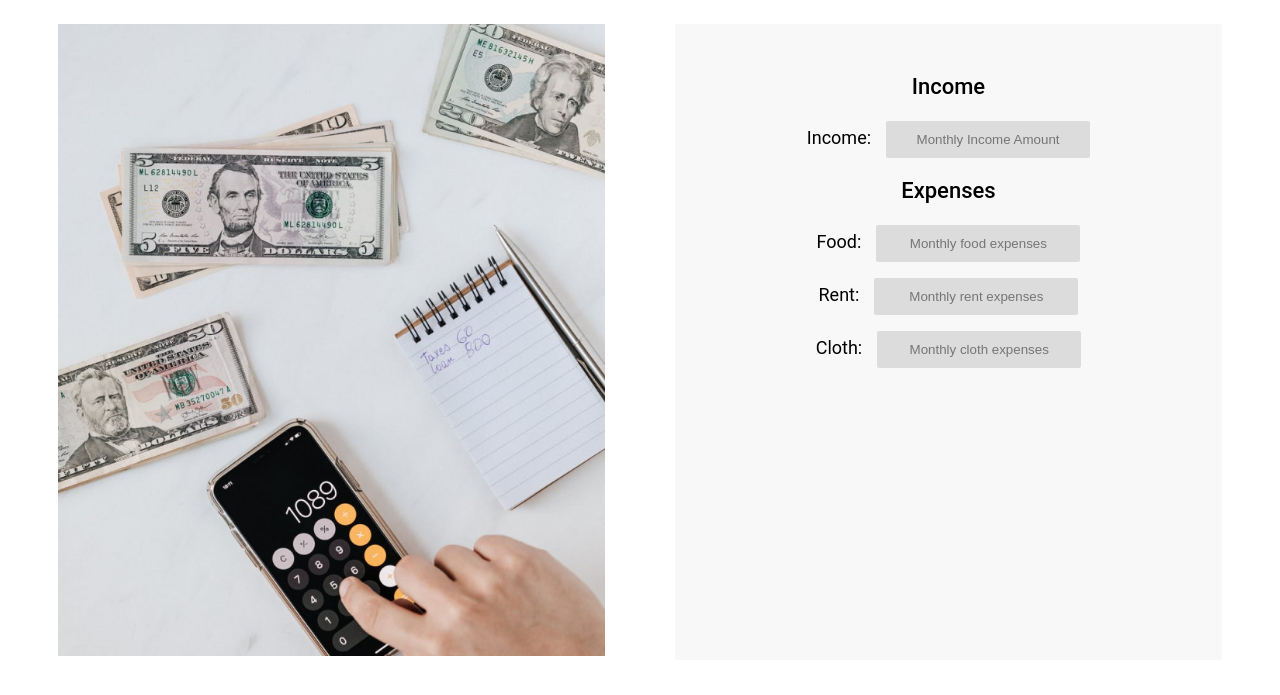
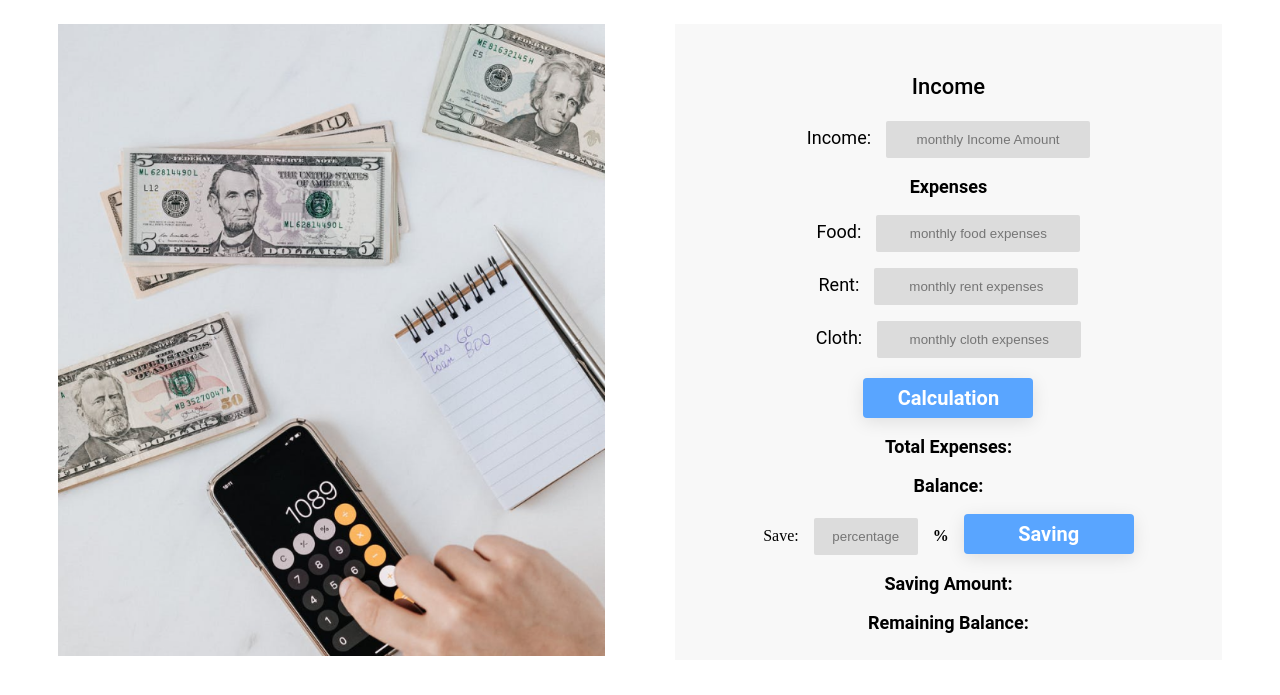
Before and after one commit to younuskhan1/my-money-master, a plain HTML site: page index.html in a window 1280 px wide. Shown: the part 77-772 px from the top of the page. Drawn offline with Linux system fonts and the light colour scheme.

Commit message:
money master html file is completed

```diff
--- a/index.css
+++ b/index.css
@@ -10,7 +10,7 @@
 #money-master-section {
     display: flex;
     gap: 6%;
-    margin: 0px 50px 20px;
+    margin: 0px 50px 50px;
 }
 
 #money-master-image {
@@ -39,7 +39,8 @@
 #monthly-income,
 #monthly-food,
 #monthly-rent,
-#monthly-cloth {
+#monthly-cloth,
+#monthly-save {
     text-align: center;
 }
 
@@ -75,8 +76,59 @@ input::-webkit-inner-spin-button {
     color: #000;
     text-align: center;
     font-family: Roboto;
-    font-size: 22px;
-    font-weight: 500;
+    font-size: 18px;
+    font-weight: bolder;
     width: 100%;
+    /* margin-top: 14px; */
+
+}
+
+#calculate-button {
+    border-radius: 4px;
+    border: 0px;
+    background: #59A5FF;
+    box-shadow: 0px 4px 18px 0px rgba(0, 0, 0, 0.10);
+    width: 170px;
+    height: 40px;
+    color: #FFF;
+    font-family: Roboto;
+    font-size: 20px;
+    font-style: normal;
+    font-weight: 700;
+}
+
+#button-holder {
+    width: 100%;
+    text-align: center;
     margin-top: 20px;
 }
+
+#input-save {
+    border-radius: 2px;
+    background: #DCDCDC;
+    border: 0;
+    width: 100px;
+    height: 35px;
+    text-align: center;
+    margin-left: 15px;
+    margin-right: 15px;
+}
+
+#save-button {
+    border-radius: 4px;
+    border: 0px;
+    background: #59A5FF;
+    box-shadow: 0px 4px 18px 0px rgba(0, 0, 0, 0.10);
+    width: 170px;
+    height: 40px;
+    color: #FFF;
+    font-family: Roboto;
+    font-size: 20px;
+    font-style: normal;
+    font-weight: 700;
+    margin-left: 15px;
+}
+
+#saving-percent {
+    font-weight: bolder;
+}
--- a/index.html
+++ b/index.html
@@ -18,14 +18,22 @@
         <div id="income-div">
             <p id="income">Income</p>
             <p id="monthly-income"><span id="income-span">Income:</span><input type="number" id="input-income"
-                    placeholder="Monthly Income Amount"></p>
+                    placeholder="monthly Income Amount"></p>
             <p id="expenses">Expenses</p>
             <p id="monthly-food"><span id="food-span">Food:</span><input type="number" id="input-food"
-                    placeholder="Monthly food expenses"></p>
+                    placeholder="monthly food expenses"></p>
             <p id="monthly-rent"><span id="rent-span">Rent:</span><input type="number" id="input-rent"
-                    placeholder="Monthly rent expenses"></p>
+                    placeholder="monthly rent expenses"></p>
             <p id="monthly-cloth"><span id="cloth-span">Cloth:</span><input type="number" id="input-cloth"
-                    placeholder="Monthly cloth expenses"></p>
+                    placeholder="monthly cloth expenses"></p>
+            <div id="button-holder"><button id="calculate-button">Calculation</button></div>
+            <p id="expenses">Total Expenses: <span id="total-expense-amount"></span></p>
+            <p id="expenses">Balance: <span id="total-balance-amount"></span></p>
+            <p id="monthly-save">Save:<input type="number" id="input-save" placeholder="percentage"><span
+                    id="saving-percent">%</span><button id="save-button">Saving</button>
+            </p>
+            <p id="expenses">Saving Amount: <span id="Saving Amount"></span></p>
+            <p id="expenses">Remaining Balance: <span id="Remaining Balance"></span></p>
         </div>
     </section>
     <script src="./index.js"></script>
```
